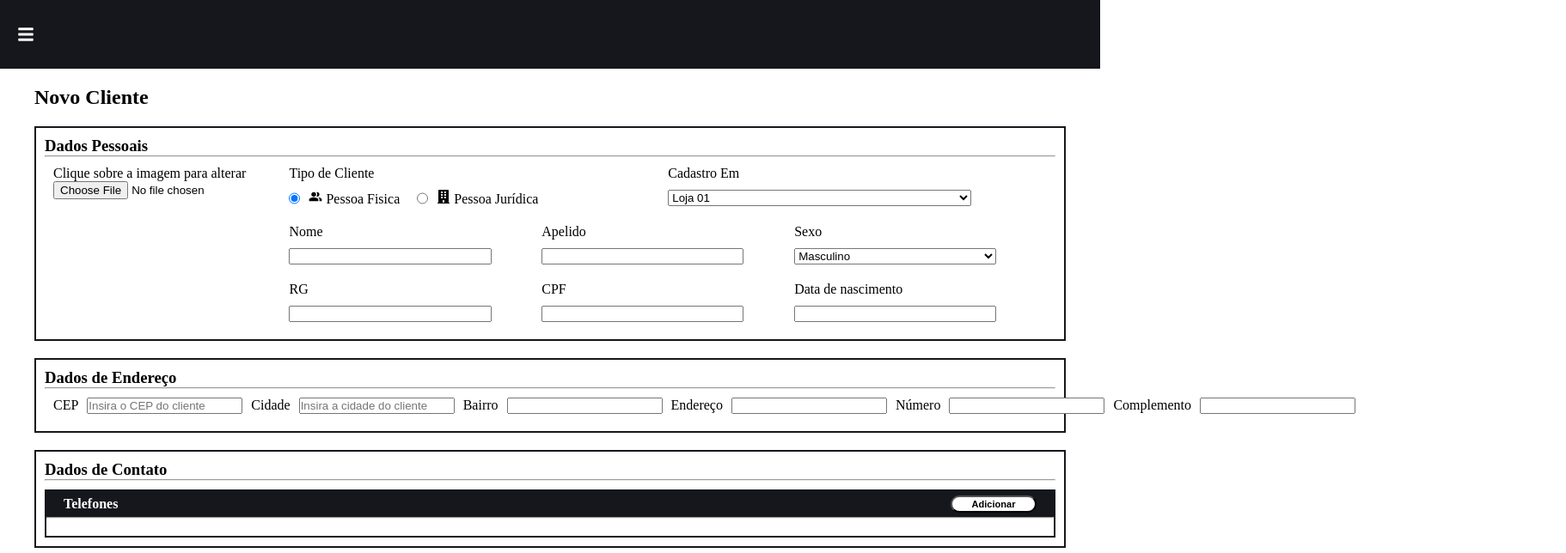
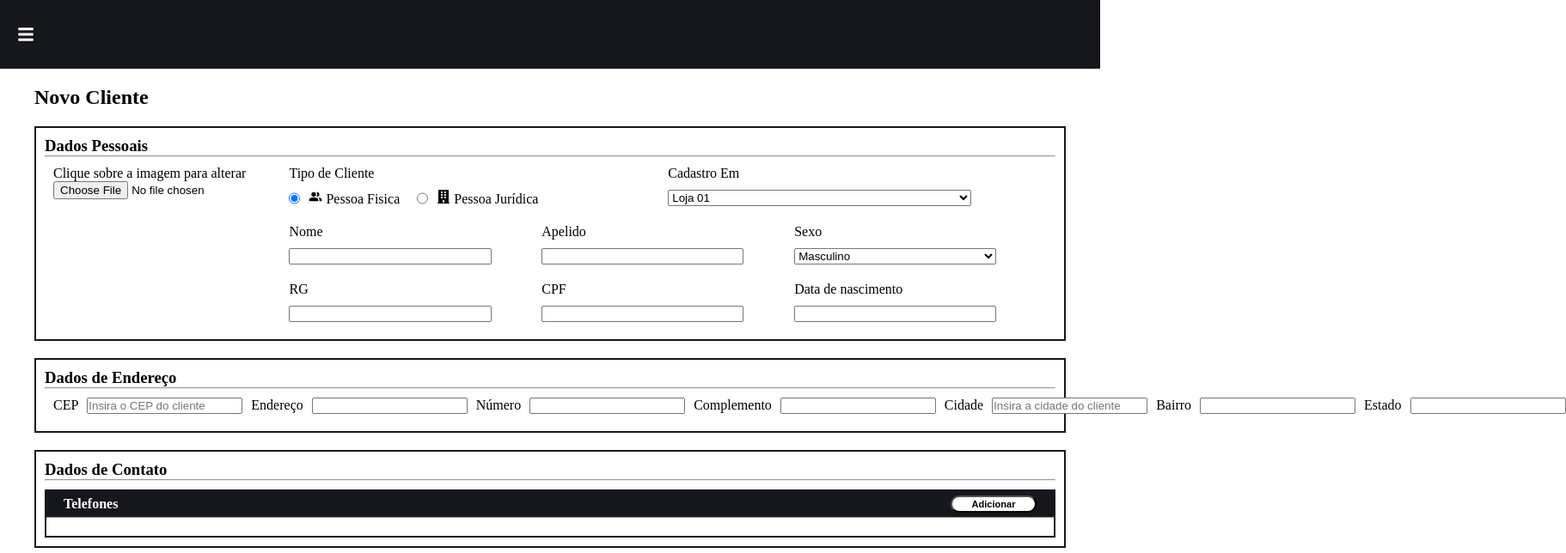
Before and after one commit to slicedcheese1/OticaCrud, a React (Vite) app: page /ClienteCadastro in a window 1280 px wide. Shown: the top 644 px of the page at 86% size, 1822 px wide, since content can reach past the window. Built offline with nearby package versions, Linux system fonts and the light colour scheme.

Commit message:
asdas
asasd

```diff
--- a/package.json
+++ b/package.json
@@ -12,6 +12,7 @@
   "dependencies": {
     "react": "^18.2.0",
     "react-dom": "^18.2.0",
+    "react-hook-form": "^7.51.4",
     "react-icons": "^5.2.1",
     "react-input-mask": "^2.0.4",
     "react-router-dom": "^6.23.1",
--- a/src/Componentes/ClienteRegistro/CardContatoClienteRegistro.jsx
+++ b/src/Componentes/ClienteRegistro/CardContatoClienteRegistro.jsx
@@ -1,6 +1,7 @@
 import React from 'react'
 
 import './CardContatoClienteRegistro.css'
+import ReactInputMask from 'react-input-mask'
 
 
 const CardContatoClienteRegistro = () => {
@@ -9,7 +10,7 @@ const CardContatoClienteRegistro = () => {
     <form className="cardTel">
       <div className="num-box">
         <label htmlFor="">Número</label>
-        <input  type="tel" name="telefone" id="telefone" />
+        <ReactInputMask mask={"(99) 99999-9999"} type="tel" name="telefone" id="telefone" />
       </div>
       <div className="preferences">
         <div className="preferences-1">
--- a/src/Componentes/ClienteRegistro/DadosEndereçoClienteRegistro.jsx
+++ b/src/Componentes/ClienteRegistro/DadosEndereçoClienteRegistro.jsx
@@ -1,6 +1,27 @@
+import ReactInputMask from 'react-input-mask'
 import './DadosPessoaisClienteRegistro.css'
+import { useForm } from 'react-hook-form';
+
 
 function DadosEndereçoClienteRegistro() {
+   const {register, setValue, setFocus} = useForm();
+
+    const checkCEP = (e) => {
+      const cep = e.target.value.replace(/\D/g, '' );
+      console.log(cep);
+      fetch(`https://viacep.com.br/ws/${cep}/json`)
+      .then(res => res.json()).then(data => {
+        console.log(data);
+
+        setValue('cidade', data.localidade);
+        setValue('bairro', data.bairro);
+        setValue('estado', data.uf);
+        setValue('endereco', data.logradouro);
+        setFocus('numero');
+
+      })
+    }
+
     return (
       <>
 
@@ -10,40 +31,59 @@ function DadosEndereçoClienteRegistro() {
 
         <form action="" className='formBox'>
            <label>CEP</label>
+             <ReactInputMask mask ="99999-999"
+              type = "text"
+              placeholder="Insira o CEP do cliente"
+              onBlur={checkCEP}
+
+              />
+
+<label>Endereço</label>
              <input
               type = "text"
-              placeholder="Insira o CEP do cliente"
+              placeholder=""
+              {...register("endereco")}
+              />
+
+<label>Número</label>
+             <input
+              type = "text"
+              placeholder=""
+              {...register("numero")}
+              />
+
+
+           <label>Complemento</label>
+             <input
+              type = "text"
+              placeholder=""
+              {...register("complemento")}
               />
 
            <label>Cidade</label>
              <input
               type = "text"
               placeholder="Insira a cidade do cliente"
+              {...register("cidade")}
               />
 
            <label>Bairro</label>
              <input
               type = "text"
               placeholder=""
+              {...register("bairro")}
               />
 
-           <label>Endereço</label>
+            <label>Estado</label>
              <input
               type = "text"
               placeholder=""
+              {...register("estado")}
               />
 
-           <label>Número</label>
-             <input
-              type = "text"
-              placeholder=""
-              />
 
-           <label>Complemento</label>
-             <input
-              type = "text"
-              placeholder=""
-              />
+
+
         </form>
       </div>
       </>
```
Also changed, not shown: 1 other file (tests, documents, lock files or other folders).
